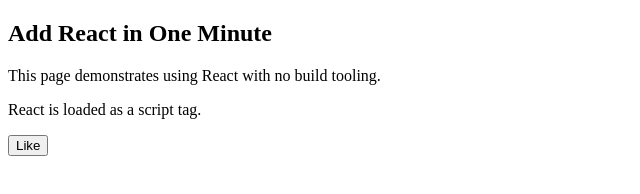
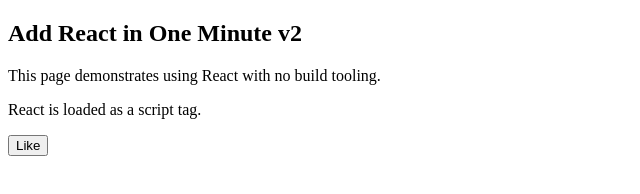
Before and after one commit to amcginlay/react-demo, a plain HTML site: page index.html in a window 1280 px wide. Shown: the full height of the page, 0-640 px from the left. Drawn offline with nearby package versions, Linux system fonts and the light colour scheme.

Commit message:
Update index.html

```diff
--- a/index.html
+++ b/index.html
@@ -6,7 +6,7 @@
   </head>
   <body>
 
-    <h2>Add React in One Minute</h2>
+    <h2>Add React in One Minute v2</h2>
     <p>This page demonstrates using React with no build tooling.</p>
     <p>React is loaded as a script tag.</p>
 
```
